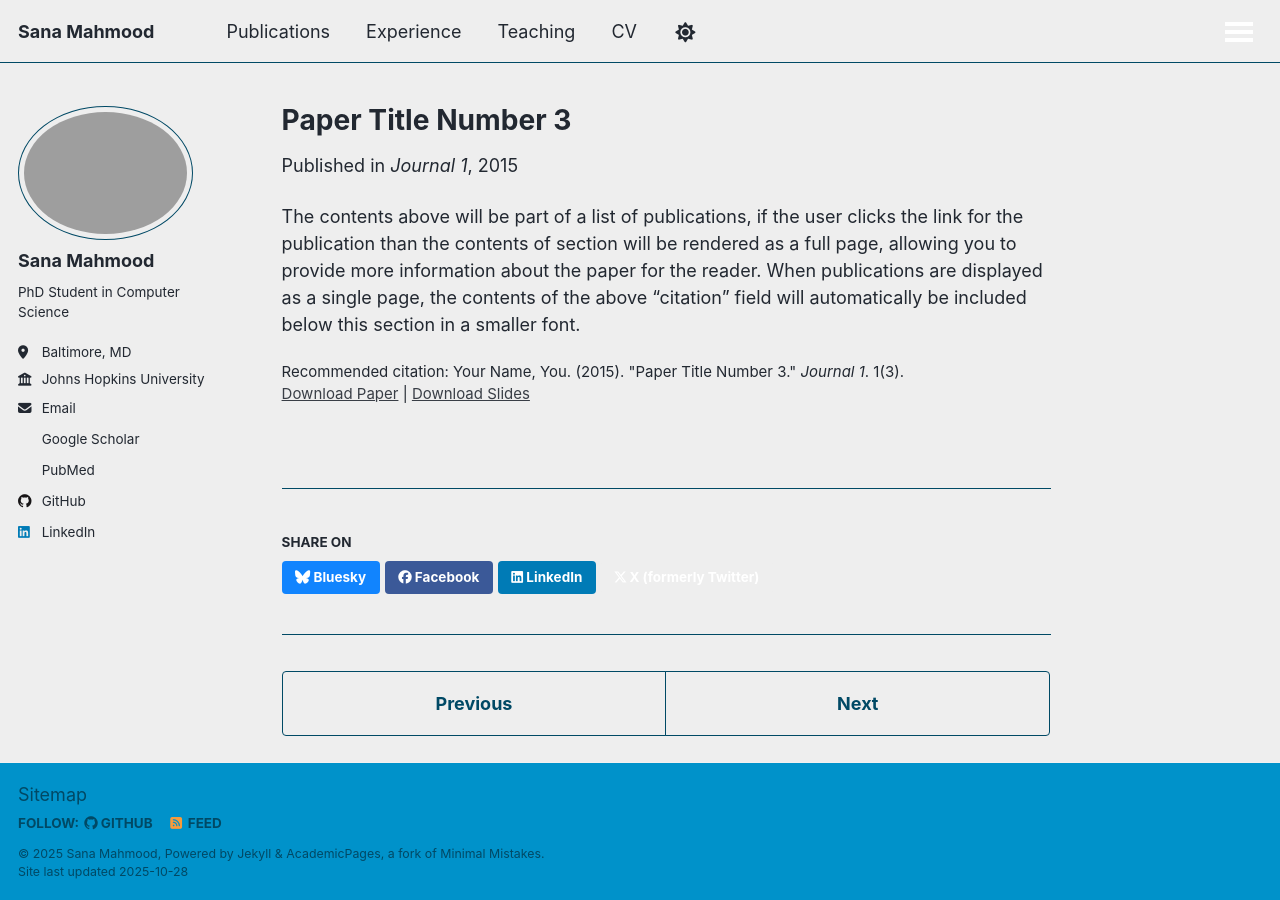
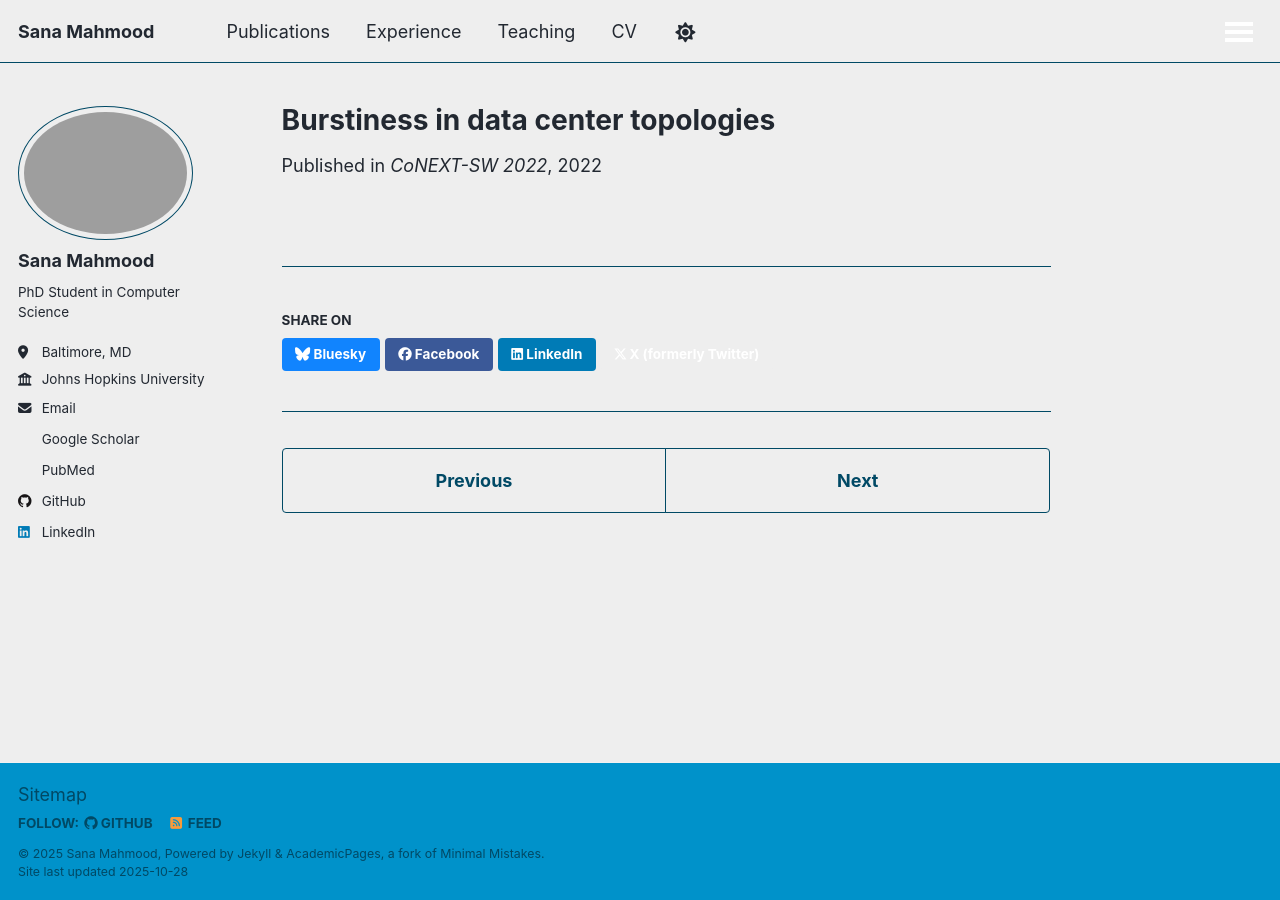
Before and after one commit to sana-mahmood/sana-mahmood.github.io, a Jekyll site: the page built from _publications/2015-10-01-paper-title-number-3.md, in a window 1280 px wide. Built offline with Jekyll 4.4.1, drawn with Linux system fonts in a browser that asks for light colours; nearby versions of some CDN libraries; some web fonts are replaced; a script bundle is joined from its source files by our own code; library files that are not in the unit come from our copies; a script that is not in the unit is left out.

Commit message:
adding publications

```diff
--- a/_publications/2015-10-01-paper-title-number-3.md
+++ b/_publications/2015-10-01-paper-title-number-3.md
@@ -1,14 +1,8 @@
 ---
-title: "Paper Title Number 3"
+title: "Burstiness in data center topologies"
 collection: publications
-category: manuscripts
-permalink: /publication/2015-10-01-paper-title-number-3
-excerpt: 'This paper is about the number 3. The number 4 is left for future work.'
-date: 2015-10-01
-venue: 'Journal 1'
-slidesurl: 'https://academicpages.github.io/files/slides3.pdf'
-paperurl: 'https://academicpages.github.io/files/paper3.pdf'
-citation: 'Your Name, You. (2015). &quot;Paper Title Number 3.&quot; <i>Journal 1</i>. 1(3).'
+category: conference
+date: 2022-12-06
+venue: 'CoNEXT-SW 2022'
+paperurl: 'https://dl.acm.org/doi/10.1145/3565477.3569160'
 ---
-
-The contents above will be part of a list of publications, if the user clicks the link for the publication than the contents of section will be rendered as a full page, allowing you to provide more information about the paper for the reader. When publications are displayed as a single page, the contents of the above "citation" field will automatically be included below this section in a smaller font.
```
Also changed, not shown: _publications/2009-10-01-paper-title-number-1.md (+1 -6 lines), _publications/2010-10-01-paper-title-number-2.md (+5 -11 lines), _publications/2024-02-17-paper-title-number-4.md (deleted, +0 -13 lines), _publications/2025-06-08-paper-title-number-5.md (deleted, +0 -13 lines).
